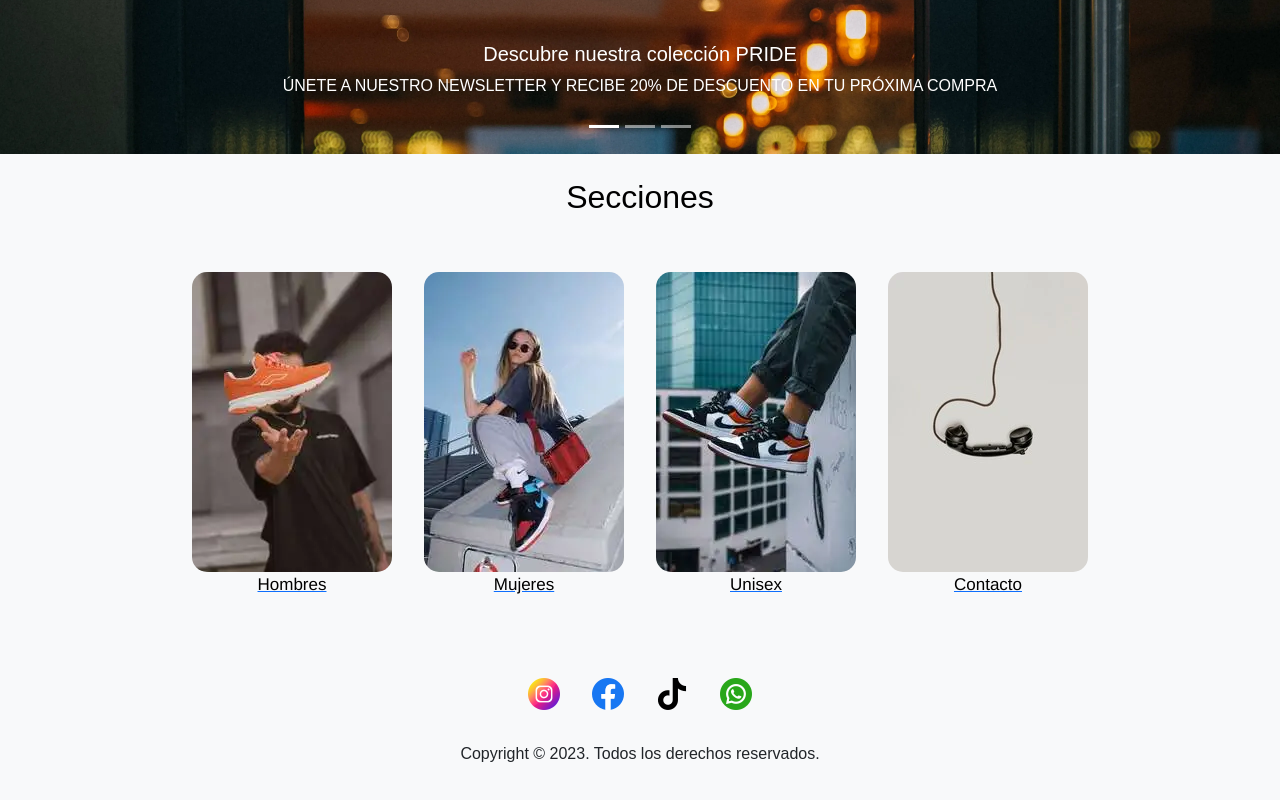
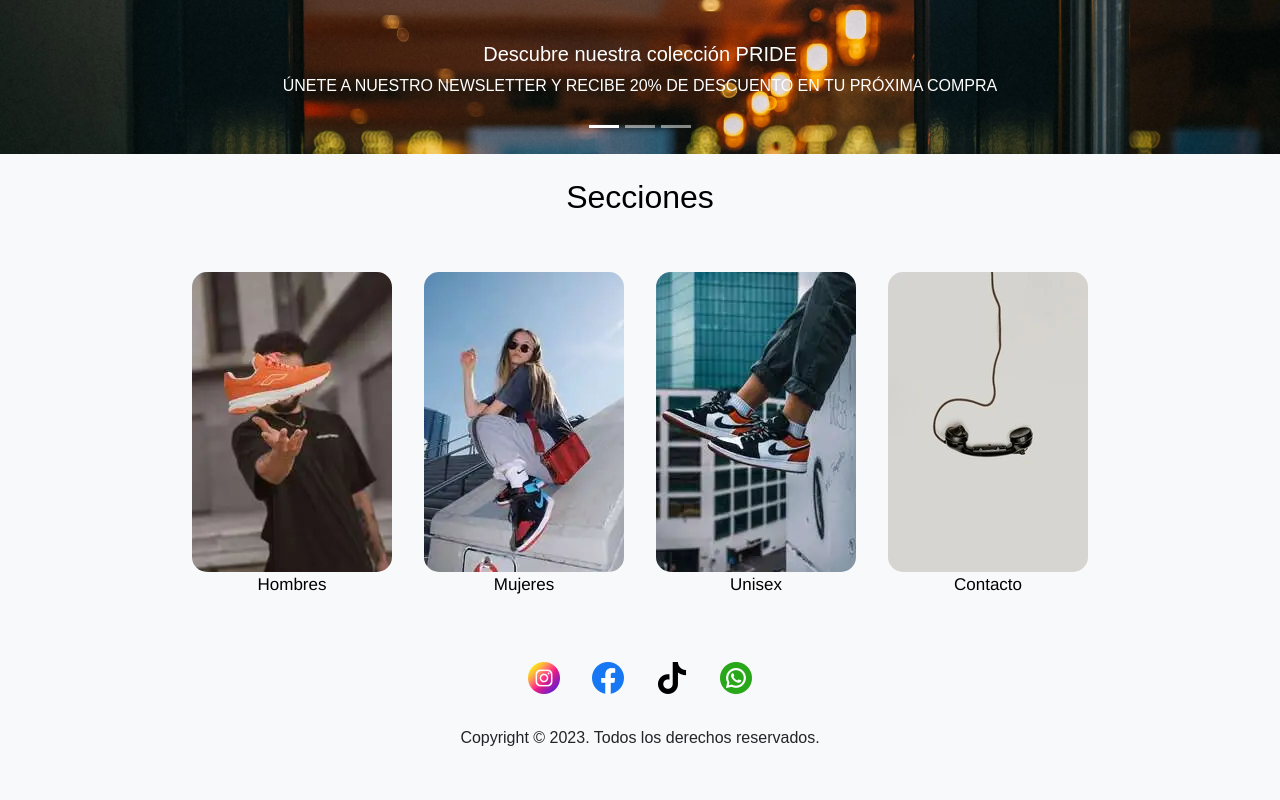
Before and after one commit to NataRB/primerepositorio, a plain HTML site: page index.html in a window 1280 px wide. Shown: the part 696-1496 px from the top of the page. Drawn offline with nearby package versions, Linux system fonts and the light colour scheme.

Commit message:
solucion de links index

```diff
--- a/index.html
+++ b/index.html
@@ -75,20 +75,21 @@
     <section class="Secciones">
           <div class="Secciones__img">
             <a href="./paginas/hombres.html">
-              <img src="./imagenes/Pag1/sneep-crew-kD4YhANXsgs-unsplash.webp" alt="hombres"><p>Hombres</p>
-          </a></div>
+              <img src="./imagenes/Pag1/sneep-crew-kD4YhANXsgs-unsplash.webp" alt="hombres">
+          </a><div class="link-secciones"><a href="./paginas/hombres.html">Hombres</a></div></div>
+
           <div class="Secciones__img">
             <a href="./paginas/mujeres.html">
-              <img src="./imagenes/Pag1/mike-von-YsiSAp3ccvk-unsplash.webp" alt="mujeres"><p>Mujeres</p>
-          </a></div>
+              <img src="./imagenes/Pag1/mike-von-YsiSAp3ccvk-unsplash.webp" alt="mujeres">
+              <div class="link-secciones"><a href="./paginas/mujeres.html">Mujeres</a></div></div>
           <div class="Secciones__img">
             <a href="./paginas/unisex.html">
-              <img src="./imagenes/Pag1/danilo-capece-NoVnXXmDNi0-unsplash_1_.webp" alt="unisex"><p>Unisex</p>
-          </a></div>
+              <img src="./imagenes/Pag1/danilo-capece-NoVnXXmDNi0-unsplash_1_.webp" alt="unisex">
+              <div class="link-secciones"><a href="./paginas/unisex.html">Unisex</a></div></div>
           <div class="Secciones__img">
             <a href="./paginas/contacto.html">
-             <img src="./imagenes/Pag1/alexander-andrews-JYGnB9gTCls-unsplash-_1_.webp" alt="contacto"><p>Contacto</p>
-          </a></div>
+             <img src="./imagenes/Pag1/alexander-andrews-JYGnB9gTCls-unsplash-_1_.webp" alt="contacto">
+             <div class="link-secciones"><a href="./paginas/contacto.html">Contacto</a></div></div>
     </section>
   </main>
   <footer class="redes1">
--- a/scss/partials/_main1.scss
+++ b/scss/partials/_main1.scss
@@ -17,6 +17,21 @@
       gap: 2rem;
       padding: 1.5rem;
 
+      .link-secciones {
+       text-align: center;
+
+       a{
+         color: black;
+         text-decoration: none;
+         font-size: 17px;
+         font-family: 'Franklin Gothic Medium', 'Arial Narrow', Arial, sans-serif;
+       }
+
+       a:hover{
+        color: #790940;
+      }
+      }
+
       @include mobile{
         flex-direction: column;
       }
@@ -34,17 +49,7 @@
         transform: translateY(3px);
       }
 
-      p {
-        color: black;
-        text-decoration: none;
-          text-align: center;
-          font-size: 17px;
-          font-family: 'Franklin Gothic Medium', 'Arial Narrow', Arial, sans-serif;
-      }
 
-      P:hover{
-        color: #790940;
-      }
     }
     .container {
       background-color: rgb(248, 249, 250);
```
Also changed, not shown: scss/main.css, 1 other file.
